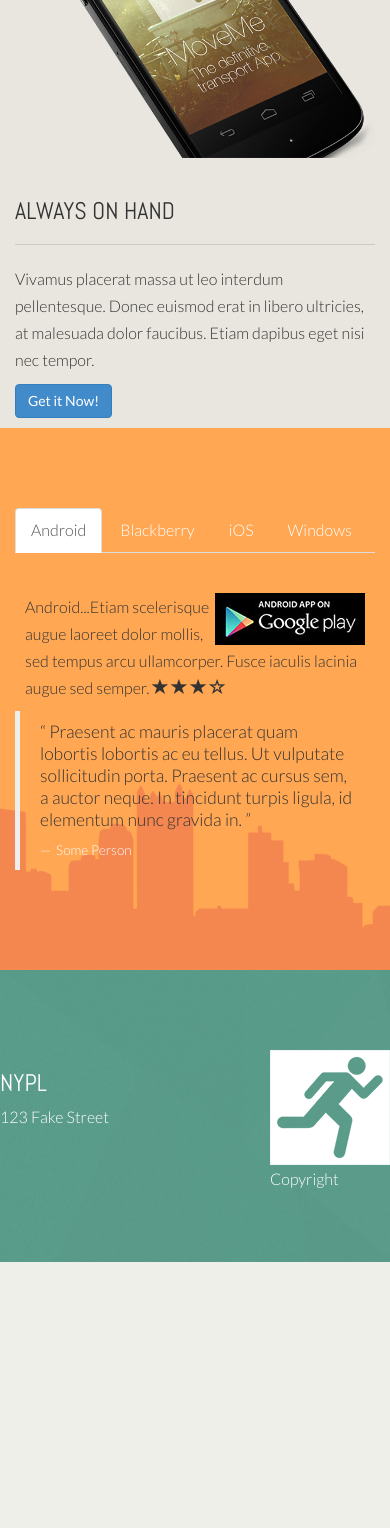
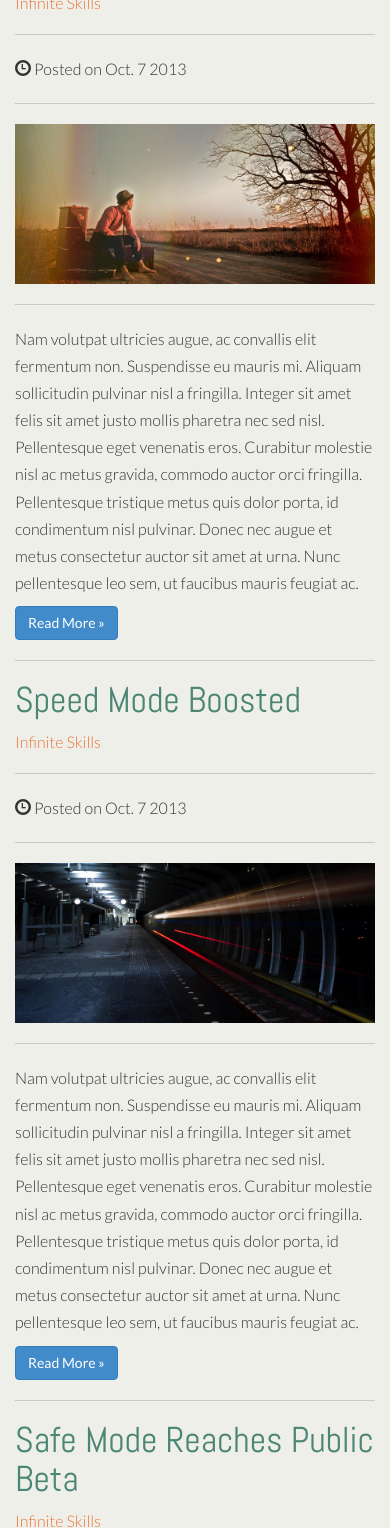
Before and after one commit to xiaofangerzhongren/boostraptests, a plain HTML site: page blog.html in a window 390 px wide. Shown: the part 472-2000 px from the top of the page. Before the commit the page ends 1734 px from the top, so only its background shows below. Drawn offline with nearby package versions, Linux system fonts and the light colour scheme.

Commit message:
added blog samples

```diff
--- a/blog.html
+++ b/blog.html
@@ -53,7 +53,7 @@
                   <img class="img-responsive tpad" src="images/moveMe.png"/>
               </div>
               <div class="col-xs-9">
-                  <h1>Move Me <span class="text-muted">&raquo; Your Travel Companion</span></h1>
+                  <h1>Move Me <span class="text-muted">&raquo; Blog</span></h1>
                   <p class="lead">This just some sample test to see how this looks.
 </p>
               </div>
@@ -62,74 +62,66 @@
   </div><!-- /intro-block -->
 
   <!-- content -->
-  <div class="container">
+  <div class="container padded">
       <div class="row">
+            <div class="col-sm-8 blog">
+                <section>
+                  <h1><a href="#">Enhancing Features</a></h1>
+                  <p class="lead"><a href="index.html">Infinite Skills</a></p>
+                  <hr>
+                  <p><span class="glyphicon glyphicon-time"></span> Posted on Oct. 7 2013</p>
+                  <hr>
+                  <img src="images/blog1.jpg" class="img-responsive" />
+                  <hr>
+                  <p>Nam volutpat ultricies augue, ac convallis elit fermentum non.
+                  Suspendisse eu mauris mi. Aliquam sollicitudin pulvinar nisl a fringilla. Integer sit amet felis sit amet
+                  justo mollis pharetra nec sed nisl. Pellentesque eget venenatis eros. Curabitur molestie nisl ac metus gravida,
+                  commodo auctor orci fringilla. Pellentesque tristique metus quis dolor porta, id condimentum nisl pulvinar.
+                  Donec nec augue et metus consectetur auctor sit amet at urna. Nunc pellentesque leo sem, ut faucibus mauris feugiat ac.</p>
+                  <a class="btn btn-primary" href="#">Read More &raquo;</a>
+                  <hr>
+                </section>
 
+                <section>
+                  <h1><a href="#">Speed Mode Boosted</a></h1>
+                  <p class="lead"><a href="index.html">Infinite Skills</a></p>
+                  <hr>
+                  <p><span class="glyphicon glyphicon-time"></span> Posted on Oct. 7 2013</p>
+                  <hr>
+                  <img src="images/blog2.jpg" class="img-responsive" />
+                  <hr>
+                  <p>Nam volutpat ultricies augue, ac convallis elit fermentum non.
+                  Suspendisse eu mauris mi. Aliquam sollicitudin pulvinar nisl a fringilla. Integer sit amet felis sit amet
+                  justo mollis pharetra nec sed nisl. Pellentesque eget venenatis eros. Curabitur molestie nisl ac metus gravida,
+                  commodo auctor orci fringilla. Pellentesque tristique metus quis dolor porta, id condimentum nisl pulvinar.
+                  Donec nec augue et metus consectetur auctor sit amet at urna. Nunc pellentesque leo sem, ut faucibus mauris feugiat ac.</p>
+                  <a class="btn btn-primary" href="#">Read More &raquo;</a>
+                  <hr>
+                </section>
+
+                <section>
+                  <h1><a href="#">Safe Mode Reaches Public Beta</a></h1>
+                  <p class="lead"><a href="index.html">Infinite Skills</a></p>
+                  <hr>
+                  <p><span class="glyphicon glyphicon-time"></span> Posted on Oct. 7 2013</p>
+                  <hr>
+                  <img src="images/blog3.jpg" class="img-responsive" />
+                  <hr>
+                  <p>Nam volutpat ultricies augue, ac convallis elit fermentum non.
+                  Suspendisse eu mauris mi. Aliquam sollicitudin pulvinar nisl a fringilla. Integer sit amet felis sit amet
+                  justo mollis pharetra nec sed nisl. Pellentesque eget venenatis eros. Curabitur molestie nisl ac metus gravida,
+                  commodo auctor orci fringilla. Pellentesque tristique metus quis dolor porta, id condimentum nisl pulvinar.
+                  Donec nec augue et metus consectetur auctor sit amet at urna. Nunc pellentesque leo sem, ut faucibus mauris feugiat ac.</p>
+                  <a class="btn btn-primary" href="#">Read More &raquo;</a>
+                  <hr>
+                </section>
+            </div>
+            <div class="col-sm-4 sidebar">
+
+            </div>
       </div>
   </div>
   <!-- /content -->
-
-  <!-- marketing -->
-  <div class="marketing">
-      <div class="container">
-          <div class="row">
-
-        <div class="col-sm-6">
-                <img class="img-responsive" src="images/app.png"/>
-              </div>
-              <div class="col-sm-6">
-              <h3 class="tpad">ALWAYS ON HAND</h3><hr>
-              <p>Vivamus placerat massa ut leo interdum pellentesque. Donec euismod erat in libero ultricies, at malesuada dolor faucibus. Etiam dapibus eget nisi nec tempor.</p>
-              <p><a class="btn btn-large btn-primary" href="#">Get it Now!</a></p>
-              </div>
-          </div>
-      </div>
-  </div>
-  <!-- /marketing -->
-
-  <!-- Info -->
-  <div class="info">
-      <div class="container">
-          <div class="row">
-              <div class="col-sm-6 tabbable">
-                  <ul id="myTab" class="nav nav-tabs">
-                      <li class="active"><a href="#a" data-toggle="tab">Android</a></li>
-                      <li><a href="#b" data-toggle="tab">Blackberry</a></li>
-                      <li><a href="#c" data-toggle="tab">iOS</a></li>
-                      <li><a href="#d" data-toggle="tab">Windows</a></li>
-                  </ul>
-
-                  <div class="tab-content">
-                      <div class="tab-pane fade in active" id="a">
-                          <p><img src="images/gplay.jpg" class="pull-right"/>Android...Etiam scelerisque augue laoreet dolor mollis, sed tempus arcu ullamcorper. Fusce iaculis lacinia augue sed semper.
-                          <span class="glyphicon glyphicon-star"></span>
-                          <span class="glyphicon glyphicon-star"></span>
-                          <span class="glyphicon glyphicon-star"></span>
-                          <span class="glyphicon glyphicon-star-empty"></span>
-                          </p>
-                      </div>
-                      <div class="tab-pane fade in" id="b">
-                          <p><img src="images/bbstore.jpg" class="pull-right"/>Blackberry... Integer venenatis felis eget nulla mattis, sed ultricies libero consectetur. Mauris quis magna ligula.</p>
-                      </div>
-                      <div class="tab-pane fade in" id="c">
-                          <p><img src="images/appstore.jpg" class="pull-right"/>iOS...  Mauris nec massa ipsum. Proin a felis id est posuere dignissim nec eu sem. Vivamus pulvinar ultricies risus non placerat.</p>
-                      </div>
-                      <div class="tab-pane fade in" id="d">
-                          <p><img src="images/winstore.jpg" class="pull-right"/>Windows... In sollicitudin urna at nulla commodo volutpat. Nunc blandit ligula vitae mi imperdiet sodales. Vivamus fringilla porta augue, eget sagittis sapien facilisis quis. Fusce id tincidunt elit, et pulvinar est.</p>
-                      </div>
-                  </div>
-              </div>
-              <div class="col-sm-4 col-sm-offset-2">
-
-    <blockquote>
-                  <p>&ldquo; Praesent ac mauris placerat quam lobortis lobortis ac eu tellus. Ut vulputate sollicitudin porta. Praesent ac cursus sem, a auctor neque. In tincidunt turpis ligula, id elementum nunc gravida in.  &rdquo;</p>
-                  <small> <cite>Some Person</cite></small>
-                  </blockquote>
-              </div>
-          </div>
-      </div>
-  </div>
-  <!-- /Info -->
 
   <!-- footer -->
   <div class="ftr">
--- a/css/nypl_styles.css
+++ b/css/nypl_styles.css
@@ -92,6 +92,19 @@ hr {
   0 10px;
 }
 
+.blog h1 a{
+color:#4b8575;
+}
+
+.blog p a{
+color:#ed7337;
+}
+
+
+.sidebar{
+  background-color: #e9e6df;
+}
+
 @media(min-width: 768px){
   .carousel-inner > .item{
   height:700px;
```
Also changed, not shown: images/blog1.jpg (added), images/blog2.jpg (added), images/blog3.jpg (added).
